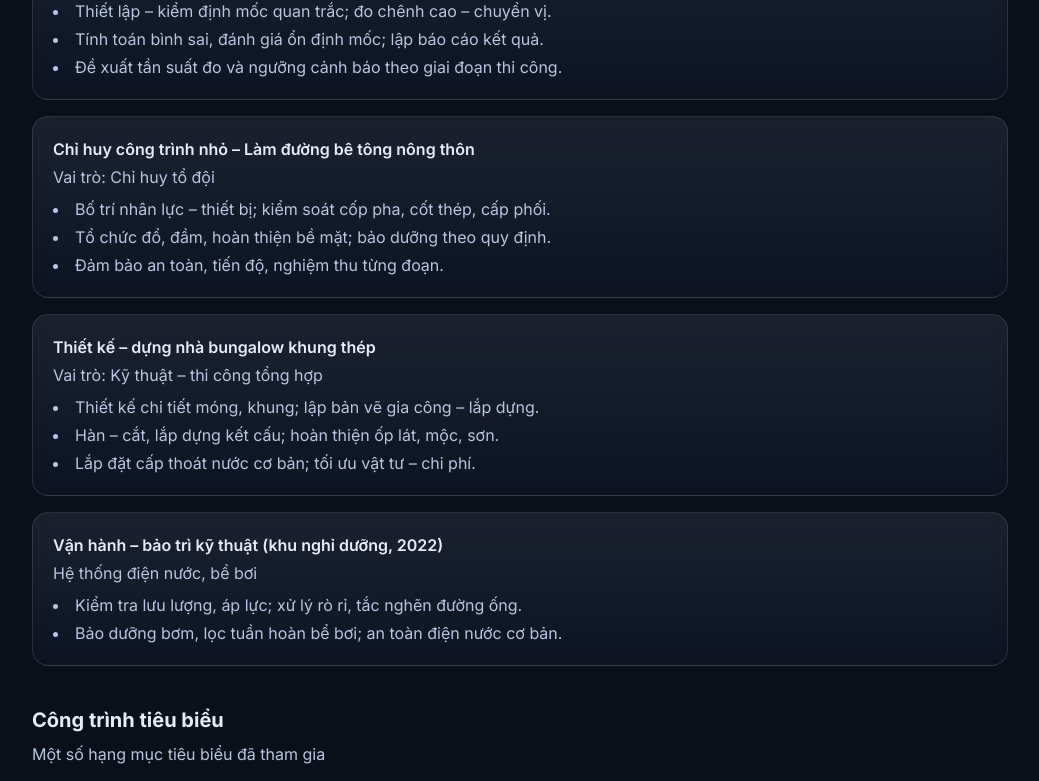
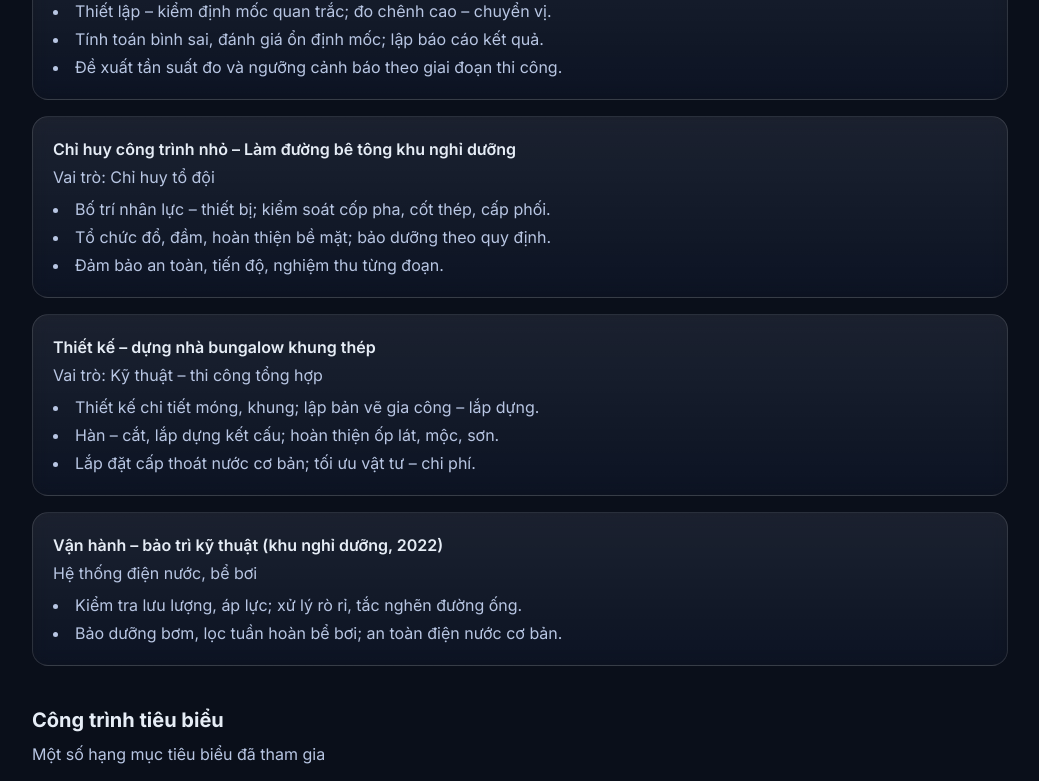
Before and after one commit to NhatTam123/CV_TracDia-online, a plain HTML site: page index.html in a window 1280 px wide. Shown: the part 1740-2521 px from the top of the page, without its empty margins (120-1159 px from the left). Drawn offline with nearby package versions, Linux system fonts and the light colour scheme.

Commit message:
Update index.html

```diff
--- a/index.html
+++ b/index.html
@@ -124,7 +124,7 @@
         </ul>
       </div>
       <div class="glass rounded-2xl p-5">
-        <h3 class="font-semibold">Chỉ huy công trình nhỏ – Làm đường bê tông nông thôn</h3>
+        <h3 class="font-semibold">Chỉ huy công trình nhỏ – Làm đường bê tông khu nghỉ dưỡng</h3>
         <p class="text-[var(--muted)] mt-1">Vai trò: Chỉ huy tổ đội</p>
         <ul class="mt-2 list-disc list-inside text-[var(--muted)] space-y-1">
           <li>Bố trí nhân lực – thiết bị; kiểm soát cốp pha, cốt thép, cấp phối.</li>
```
